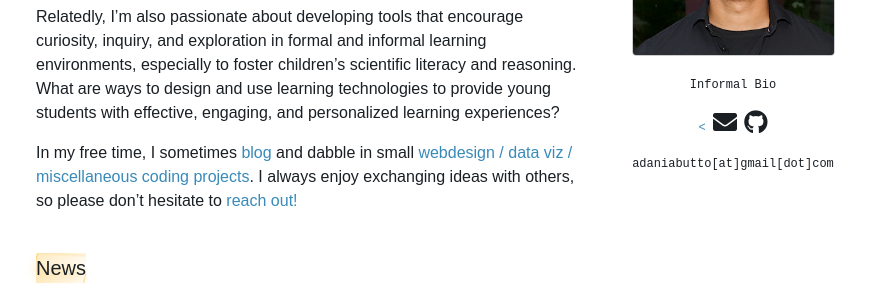
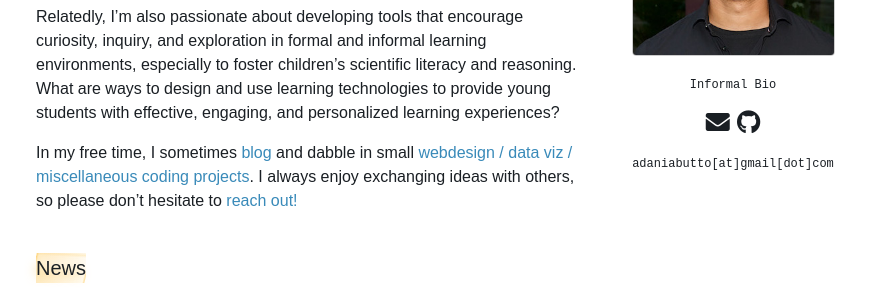
Before and after one commit to pindi-krishna/pindi-krishna.github.io, a Jekyll site: the page built from _pages/home.md, in a window 1280 px wide and 963 px high. Shown: the part 293-593 px from the top of the window, without its empty margins (194-1073 px from the left). Built offline with Jekyll 4.4.1, drawn with Linux system fonts in a browser that asks for light colours; full-size pictures stand in for the smaller copies a plugin makes; comment, search, counter and statistics services are not loaded; a style sheet for code colours, icons or effects is not loaded.

Commit message:
Update home.md

```diff
--- a/_pages/home.md
+++ b/_pages/home.md
@@ -8,7 +8,7 @@
 profile:
   align: right
   image: portrait.jpeg
-  address: <a href="/informalbio/" target="_blank"><p style="font-family:'Snell Roundhand' font-size:12pt">Informal Bio</p><</a><a href="/assets/pdf/CV.pdf"><i class='ai ai-cv-square ai-2x'></i></a> <a href="mailto:adaniabutto@gmail.com"><i class='fas fa-envelope fa-2x'></i></a> <a href="https://github.com/adaniabutto"><i class='fab fa-github fa-2x'></i></a><br><br>adaniabutto[at]gmail[dot]com
+  address: <a href="/informalbio/" target="_blank"><p style="font-family:'Snell Roundhand' font-size:12pt">Informal Bio</p></a><a href="/assets/pdf/CV.pdf"><i class='ai ai-cv-square ai-2x'></i></a> <a href="mailto:adaniabutto@gmail.com"><i class='fas fa-envelope fa-2x'></i></a> <a href="https://github.com/adaniabutto"><i class='fab fa-github fa-2x'></i></a><br><br>adaniabutto[at]gmail[dot]com
 
 news: true  # includes a list of news items
 selected_papers: false # includes a list of papers marked as "selected={true}"
```
